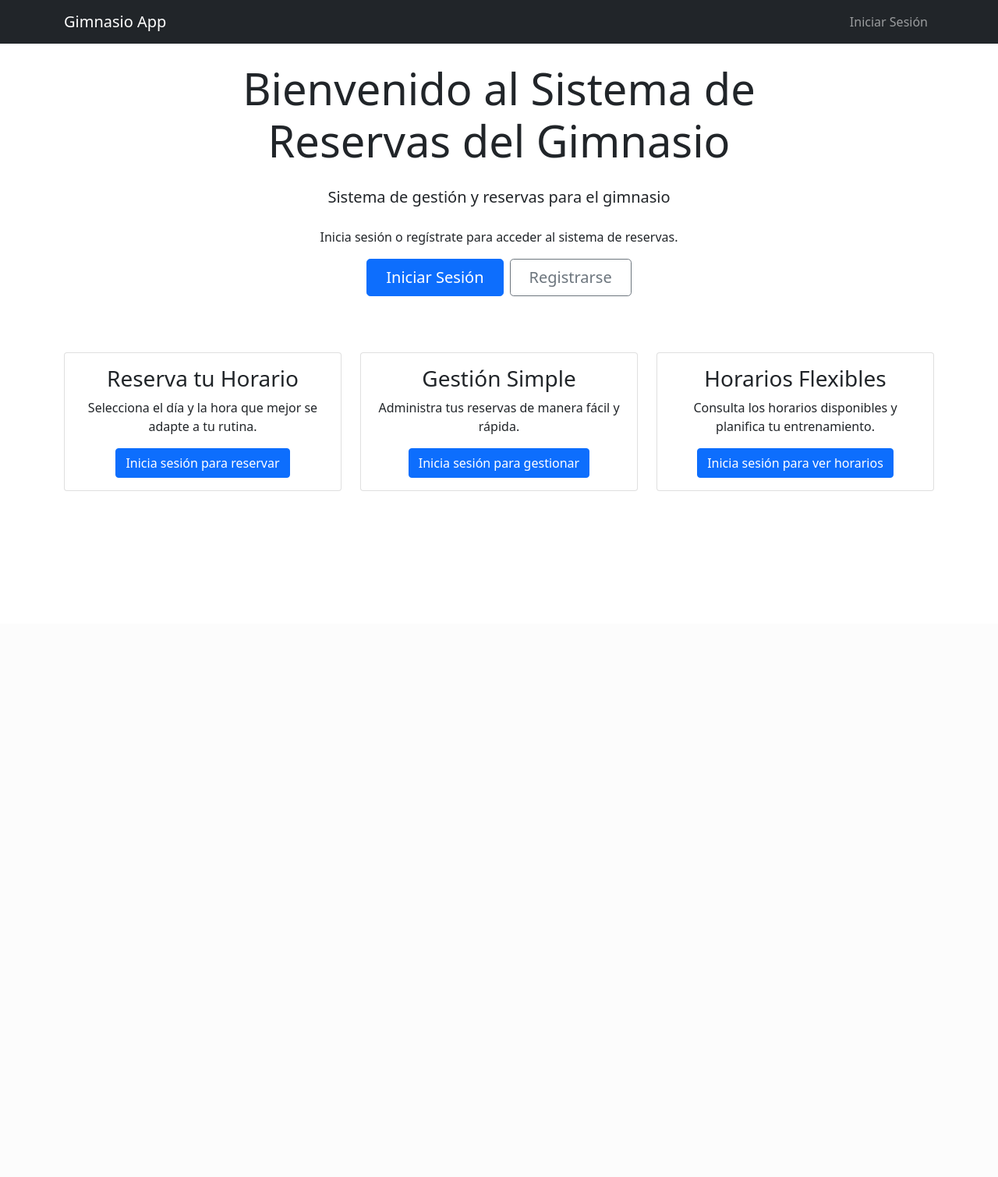
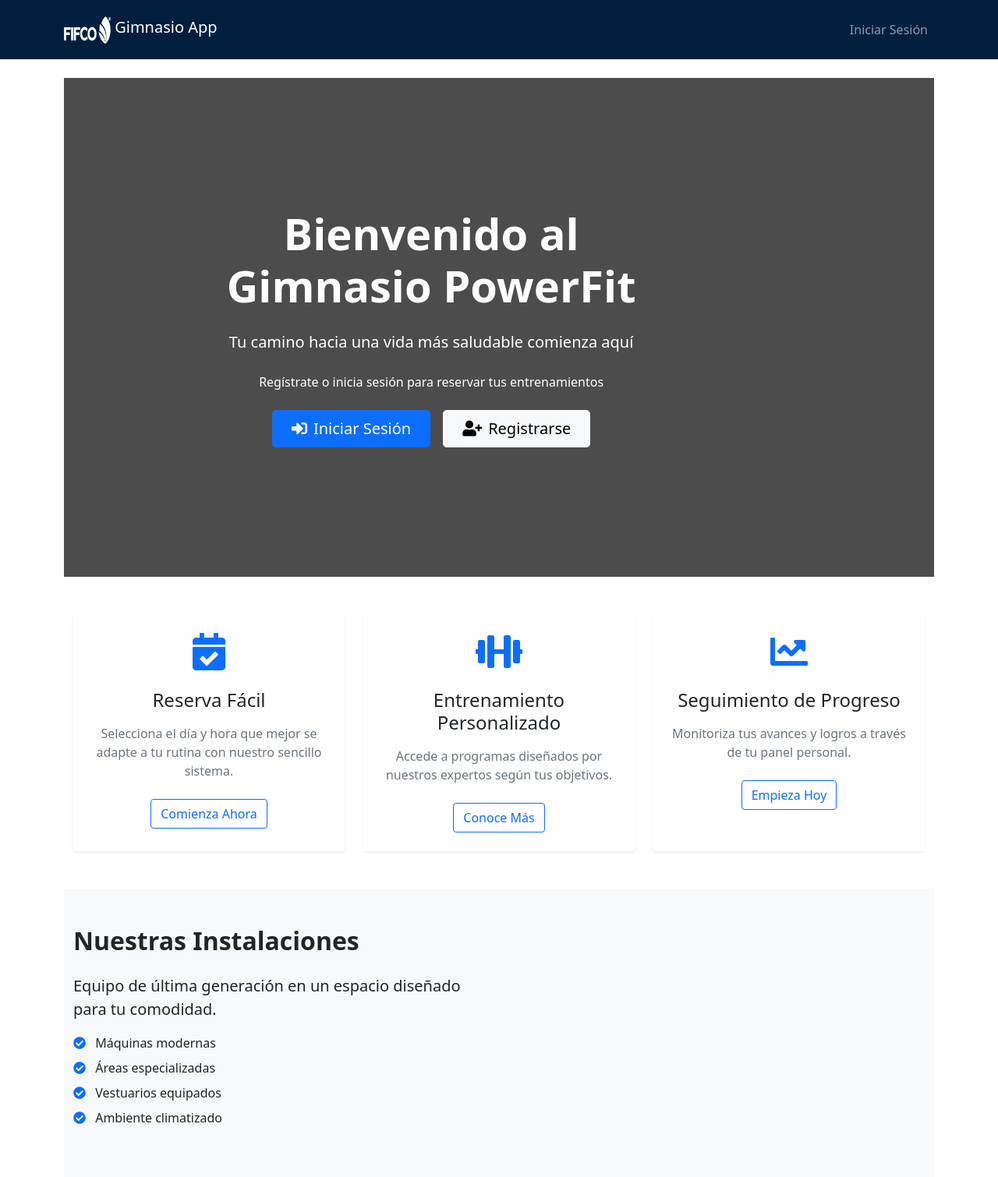
Before and after one commit to eisnerh/GymApp_Flask, a Flask app: page / in a window 1280 px wide. Shown: the whole page at 78% size. Before the commit the page ends 630 px from the top, so only its background shows below. Run offline with Flask 2, Linux system fonts and the light colour scheme; some libraries are stand-ins or nearby versions.

Commit message:
estructura base index
cambios en base.html and index.html

```diff
--- /dev/null
+++ b/static/css/style.css
@@ -0,0 +1,26 @@
+  .navbar-custom {
+    background-color: #001f3f;
+  }
+  .navbar-logo-centered {
+    display: block; /* Para que ocupe todo el ancho disponible dentro del padre */
+    text-align: center; /* Centra el texto horizontalmente */
+  }
+
+  .navbar-logo-centered a.navbar-brand {
+    display: inline-block; /* Permite aplicar márgenes y anchos */
+    width: 100%; /* Extiende el ancho del enlace */
+  }
+
+  /* Opcional: Si quieres ajustar el espaciado vertical */
+  .navbar-brand {
+    padding-top: 0.75rem;
+    padding-bottom: 0.75rem;
+    margin-right: 0; /* Elimina el margen derecho predeterminado */
+  }
+
+  .navbar-logo {
+    width: 60px; /* Ajusta el ancho deseado */
+    height: auto; /* Mantiene la proporción original */
+    margin-right: 0.5rem; /* Espacio a la derecha (opcional) */
+    vertical-align: middle; /* Alinea verticalmente con el texto */
+  }
--- a/templates/base.html
+++ b/templates/base.html
@@ -6,11 +6,14 @@
     <title>{% block title %}Gimnasio App{% endblock %}</title>
     <link href="https://cdn.jsdelivr.net/npm/bootstrap@5.1.3/dist/css/bootstrap.min.css" rel="stylesheet">
     <link href="https://cdnjs.cloudflare.com/ajax/libs/font-awesome/5.15.4/css/all.min.css" rel="stylesheet">
+    <link rel="stylesheet" type="text/css" href="{{ url_for('static', filename='css/style.css') }}">
 </head>
 <body>
-    <nav class="navbar navbar-expand-lg navbar-dark bg-dark">
+    <nav class="navbar navbar-expand-lg navbar-dark navbar-custom">
         <div class="container">
-            <a class="navbar-brand" href="{{ url_for('index') }}">Gimnasio App</a>
+            <a class="navbar-brand" href="{{ url_for('index') }}">
+                <img src="{{ url_for('static', filename='images/FIFCO_LOGO.png') }}" alt="Logo" width="60" height="35" class="d-inline-block align-text-top">
+                Gimnasio App</a>
             <button class="navbar-toggler" type="button" data-bs-toggle="collapse" data-bs-target="#navbarNav">
                 <span class="navbar-toggler-icon"></span>
             </button>
--- a/templates/index.html
+++ b/templates/index.html
@@ -3,68 +3,140 @@
 {% block title %}Bienvenido - Gimnasio App{% endblock %}
 
 {% block content %}
-<div class="row justify-content-center">
-    <div class="col-md-8 text-center">
-        <h1 class="display-4 mb-4">Bienvenido al Sistema de Reservas del Gimnasio</h1>
-        <p class="lead mb-4">Sistema de gestión y reservas para el gimnasio</p>
+<div class="container-fluid hero-section">
+    <div class="row justify-content-center align-items-center min-vh-80 py-5">
+        <div class="col-lg-8 text-center text-white">
+            <h1 class="display-4 fw-bold mb-4 animate__animated animate__fadeInDown">Bienvenido al Gimnasio PowerFit</h1>
+            <p class="lead mb-4 animate__animated animate__fadeIn animate__delay-1s">Tu camino hacia una vida más saludable comienza aquí</p>
 
             {% if current_user.is_authenticated %}
-            <div class="mb-4">
-                <h3>¡Hola, {{ current_user.nombre }}!</h3>
-                <p>Accede a tu panel de control para gestionar tus reservas.</p>
-                <a href="{{ url_for('dashboard') }}" class="btn btn-primary btn-lg">Ir al Panel de Control</a>
+                <div class="welcome-user animate__animated animate__fadeIn animate__delay-2s">
+                    <h3 class="mb-3">¡Hola, {{ current_user.nombre }}!</h3>
+                    <p class="mb-4">¿Listo para tu próximo entrenamiento?</p>
+                    <a href="{{ url_for('dashboard') }}" class="btn btn-primary btn-lg px-4 me-2">
+                        <i class="fas fa-tachometer-alt me-2"></i>Panel de Control
+                    </a>
+                    <a href="{{ url_for('booking') }}" class="btn btn-success btn-lg px-4">
+                        <i class="fas fa-calendar-plus me-2"></i>Nueva Reserva
+                    </a>
                 </div>
             {% else %}
-            <div class="mb-4">
-                <p>Inicia sesión o regístrate para acceder al sistema de reservas.</p>
-                <div class="d-grid gap-2 d-sm-flex justify-content-sm-center">
-                    <a href="{{ url_for('login') }}" class="btn btn-primary btn-lg px-4 gap-3">Iniciar Sesión</a>
-                    <a href="{{ url_for('register') }}" class="btn btn-outline-secondary btn-lg px-4">Registrarse</a>
+                <div class="animate__animated animate__fadeIn animate__delay-2s">
+                    <p class="mb-4">Regístrate o inicia sesión para reservar tus entrenamientos</p>
+                    <div class="d-flex gap-3 justify-content-center">
+                        <a href="{{ url_for('login') }}" class="btn btn-primary btn-lg px-4">
+                            <i class="fas fa-sign-in-alt me-2"></i>Iniciar Sesión
+                        </a>
+                        <a href="{{ url_for('register') }}" class="btn btn-light btn-lg px-4">
+                            <i class="fas fa-user-plus me-2"></i>Registrarse
+                        </a>
                     </div>
                 </div>
             {% endif %}
         </div>
     </div>
+</div>
 
-<div class="row mt-5">
+<div class="container py-5">
+    <div class="row g-4">
+        <!-- Feature Cards -->
         <div class="col-md-4">
-        <div class="card h-100">
-            <div class="card-body text-center">
-                <h3>Reserva tu Horario</h3>
-                <p>Selecciona el día y la hora que mejor se adapte a tu rutina.</p>
+            <div class="card h-100 shadow-sm border-0">
+                <div class="card-body text-center p-4">
+                    <div class="feature-icon mb-4">
+                        <i class="fas fa-calendar-check fa-3x text-primary"></i>
+                    </div>
+                    <h3 class="h4 mb-3">Reserva Fácil</h3>
+                    <p class="text-muted">Selecciona el día y hora que mejor se adapte a tu rutina con nuestro sencillo sistema.</p>
                     {% if current_user.is_authenticated %}
-                    <a href="{{ url_for('dashboard') }}" class="btn btn-primary">Hacer Reserva</a>
+                        <a href="{{ url_for('booking') }}" class="btn btn-outline-primary mt-2">Reservar Ahora</a>
                     {% else %}
-                    <a href="{{ url_for('login') }}" class="btn btn-primary">Inicia sesión para reservar</a>
+                        <a href="{{ url_for('register') }}" class="btn btn-outline-primary mt-2">Comienza Ahora</a>
                     {% endif %}
                 </div>
             </div>
         </div>
+
         <div class="col-md-4">
-        <div class="card h-100">
-            <div class="card-body text-center">
-                <h3>Gestión Simple</h3>
-                <p>Administra tus reservas de manera fácil y rápida.</p>
-                {% if current_user.is_authenticated %}
-                    <a href="{{ url_for('dashboard') }}" class="btn btn-primary">Ver mis reservas</a>
-                {% else %}
-                    <a href="{{ url_for('login') }}" class="btn btn-primary">Inicia sesión para gestionar</a>
-                {% endif %}
+            <div class="card h-100 shadow-sm border-0">
+                <div class="card-body text-center p-4">
+                    <div class="feature-icon mb-4">
+                        <i class="fas fa-dumbbell fa-3x text-primary"></i>
+                    </div>
+                    <h3 class="h4 mb-3">Entrenamiento Personalizado</h3>
+                    <p class="text-muted">Accede a programas diseñados por nuestros expertos según tus objetivos.</p>
+                    <a href="#features" class="btn btn-outline-primary mt-2">Conoce Más</a>
                 </div>
             </div>
         </div>
+
         <div class="col-md-4">
-        <div class="card h-100">
-            <div class="card-body text-center">
-                <h3>Horarios Flexibles</h3>
-                <p>Consulta los horarios disponibles y planifica tu entrenamiento.</p>
+            <div class="card h-100 shadow-sm border-0">
+                <div class="card-body text-center p-4">
+                    <div class="feature-icon mb-4">
+                        <i class="fas fa-chart-line fa-3x text-primary"></i>
+                    </div>
+                    <h3 class="h4 mb-3">Seguimiento de Progreso</h3>
+                    <p class="text-muted">Monitoriza tus avances y logros a través de tu panel personal.</p>
                     {% if current_user.is_authenticated %}
-                    <a href="{{ url_for('dashboard') }}" class="btn btn-primary">Ver horarios</a>
+                        <a href="{{ url_for('progress') }}" class="btn btn-outline-primary mt-2">Ver Progreso</a>
                     {% else %}
-                    <a href="{{ url_for('login') }}" class="btn btn-primary">Inicia sesión para ver horarios</a>
+                        <a href="{{ url_for('register') }}" class="btn btn-outline-primary mt-2">Empieza Hoy</a>
                     {% endif %}
                 </div>
             </div>
         </div>
     </div>
+</div>
+
+<!-- Additional Sections -->
+<section class="bg-light py-5" id="features">
+    <div class="container">
+        <div class="row align-items-center">
+            <div class="col-lg-6">
+                <h2 class="fw-bold mb-4">Nuestras Instalaciones</h2>
+                <p class="lead">Equipo de última generación en un espacio diseñado para tu comodidad.</p>
+                <ul class="list-unstyled">
+                    <li class="mb-2"><i class="fas fa-check-circle text-primary me-2"></i> Máquinas modernas</li>
+                    <li class="mb-2"><i class="fas fa-check-circle text-primary me-2"></i> Áreas especializadas</li>
+                    <li class="mb-2"><i class="fas fa-check-circle text-primary me-2"></i> Vestuarios equipados</li>
+                    <li class="mb-2"><i class="fas fa-check-circle text-primary me-2"></i> Ambiente climatizado</li>
+                </ul>
+            </div>
+        </div>
+    </div>
+</section>
+
+<style>
+    .hero-section {
+        background: linear-gradient(rgba(0, 0, 0, 0.7), rgba(0, 0, 0, 0.7)),
+                    url('https://via.placeholder.com/1920x1080') no-repeat center center;
+        background-size: cover;
+        min-height: 80vh;
+        display: flex;
+        align-items: center;
+    }
+
+    .feature-icon {
+        transition: transform 0.3s;
+    }
+
+    .card:hover .feature-icon {
+        transform: scale(1.1);
+    }
+
+    .card {
+        transition: transform 0.3s, box-shadow 0.3s;
+    }
+
+    .card:hover {
+        transform: translateY(-5px);
+        box-shadow: 0 10px 20px rgba(0,0,0,0.1);
+    }
+</style>
+
+<!-- Include Font Awesome for icons -->
+<link rel="stylesheet" href="https://cdnjs.cloudflare.com/ajax/libs/font-awesome/5.15.4/css/all.min.css">
+<!-- Include Animate.css for animations -->
+<link rel="stylesheet" href="https://cdnjs.cloudflare.com/ajax/libs/animate.css/4.1.1/animate.min.css">
 {% endblock %}
```
Also changed, not shown: static/images/FIFCO_LOGO.png (added). Lines whose indentation alone changed are shown as unchanged.
